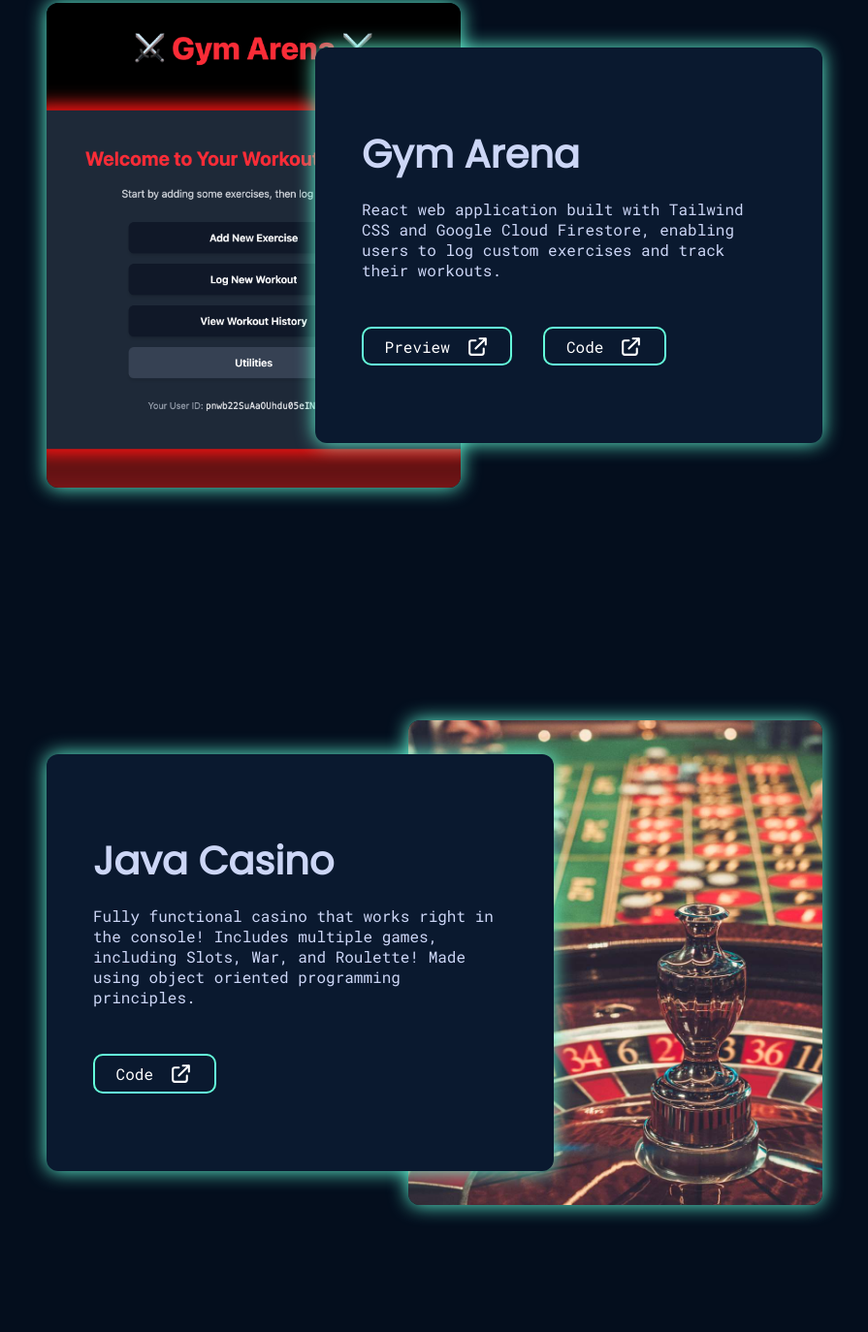
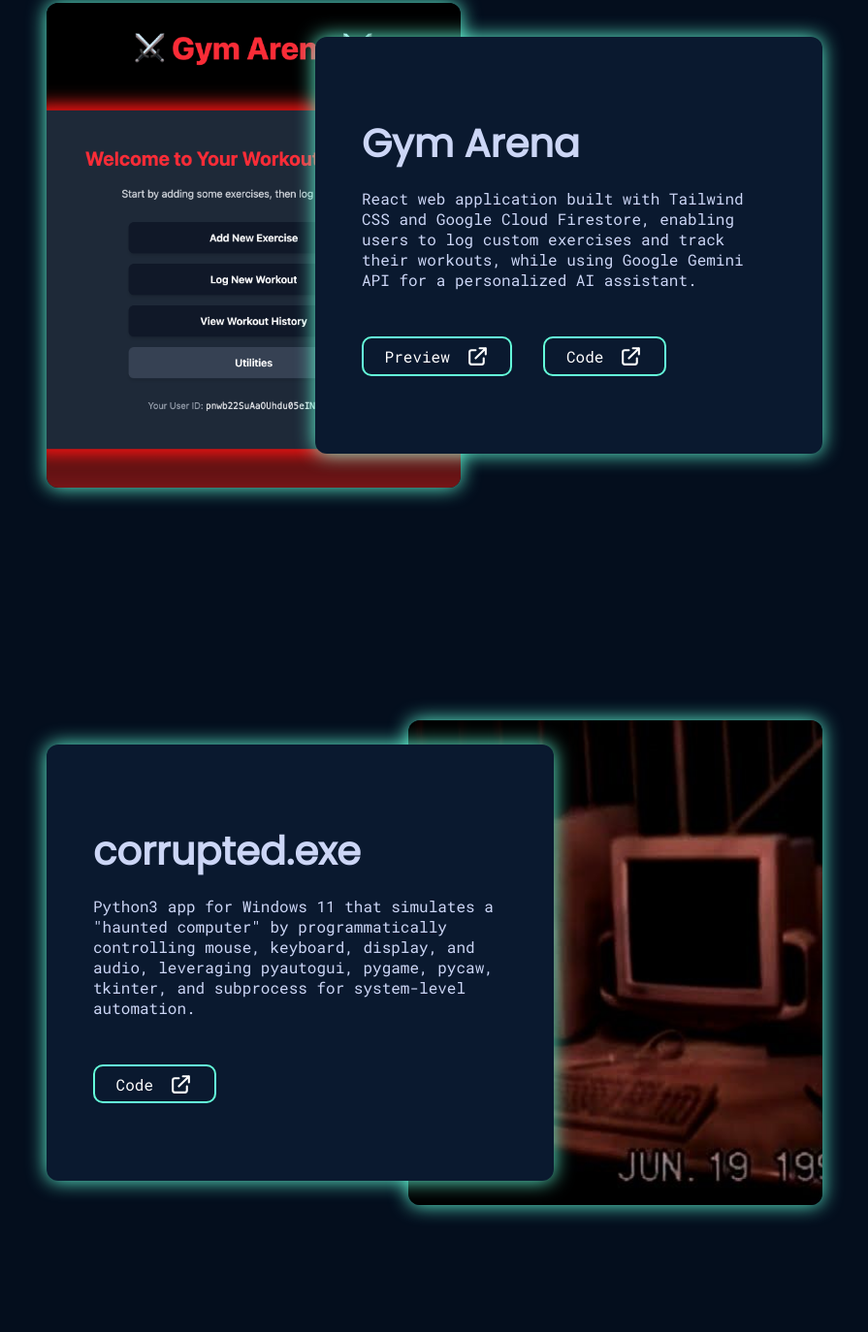
Before and after one commit to Tanishk-Modi/Portfolio-Website, a plain HTML site: page projects.html in a window 1280 px wide. Shown: the part 286-1660 px from the top of the page at 97% size, without its empty margins (192-1087 px from the left). Drawn offline with Linux system fonts and the light colour scheme.

Commit message:
updated projects section

```diff
--- a/projects.html
+++ b/projects.html
@@ -82,7 +82,7 @@
               </div>
               <div class="right">
                 <h2 class="project-title">Gym Arena</h2>
-                <p class="project-desc">React web application built with Tailwind CSS and Google Cloud Firestore, enabling users to log custom exercises and track their workouts.
+                <p class="project-desc">React web application built with Tailwind CSS and Google Cloud Firestore, enabling users to log custom exercises and track their workouts, while using Google Gemini API for a personalized AI assistant.
                 </p>
                 <div class="buttons">
                   <a href="https://workout-tracker-app-six.vercel.app/" target="_blank" class="primary-btn outline external-link"> <span>Preview</span>
@@ -92,6 +92,27 @@
                     </svg>
                   </a>
                   <a href="https://github.com/Tanishk-Modi/Workout-Tracker-App" target="_blank" class="primary-btn outline external-link"> <span>Code</span>
+                    <svg xmlns="http://www.w3.org/2000/svg" fill="none" viewBox="0 0 24 24" stroke="currentColor">
+                      <path stroke-linecap="round" stroke-linejoin="round" stroke-width="2"
+                        d="M10 6H6a2 2 0 00-2 2v10a2 2 0 002 2h10a2 2 0 002-2v-4M14 4h6m0 0v6m0-6L10 14" />
+                    </svg>
+                  </a>
+                </div>
+              </div>
+            </div>
+
+            <div class="item">
+              <div class="left">
+                <div class="img">
+                  <img src="images/corrupted.jpg" alt="Image of app">
+                </div>
+              </div>
+              <div class="right">
+                <h2 class="project-title">corrupted.exe</h2>
+                <p class="project-desc">Python3 app for Windows 11 that simulates a "haunted computer" by programmatically controlling mouse, keyboard, display, and audio, leveraging pyautogui, pygame, pycaw, tkinter, and subprocess for system-level automation.
+                </p>
+                <div class="buttons">
+                  <a href="https://github.com/Tanishk-Modi/HauntedPC" target="_blank" class="primary-btn outline external-link"> <span>Code</span>
                     <svg xmlns="http://www.w3.org/2000/svg" fill="none" viewBox="0 0 24 24" stroke="currentColor">
                       <path stroke-linecap="round" stroke-linejoin="round" stroke-width="2"
                         d="M10 6H6a2 2 0 00-2 2v10a2 2 0 002 2h10a2 2 0 002-2v-4M14 4h6m0 0v6m0-6L10 14" />
@@ -135,7 +156,13 @@
                 <p class="project-desc">A Java-based retro-style 3D maze game featuring raycasting visuals, real-time player movement, and a relentless woolly mammoth that stalks you through a procedural hell.
                 </p>
                 <div class="buttons">
-                  <a href="https://github.com/Tanishk-Modi/Workout-Tracker-App" target="_blank" class="primary-btn outline external-link"> <span>Code</span>
+                  <a href="https://www.youtube.com/watch?v=x7w1gzq9Fo8&ab_channel=TanishkModi" class="primary-btn outline external-link"> <span>Preview</span>
+                    <svg xmlns="http://www.w3.org/2000/svg" fill="none" viewBox="0 0 24 24" stroke="currentColor">
+                      <path stroke-linecap="round" stroke-linejoin="round" stroke-width="2"
+                        d="M10 6H6a2 2 0 00-2 2v10a2 2 0 002 2h10a2 2 0 002-2v-4M14 4h6m0 0v6m0-6L10 14" />
+                    </svg>
+                  </a>
+                  <a href="https://github.com/8tsmith11/mammoth-maze" target="_blank" class="primary-btn outline external-link"> <span>Code</span>
                     <svg xmlns="http://www.w3.org/2000/svg" fill="none" viewBox="0 0 24 24" stroke="currentColor">
                       <path stroke-linecap="round" stroke-linejoin="round" stroke-width="2"
                         d="M10 6H6a2 2 0 00-2 2v10a2 2 0 002 2h10a2 2 0 002-2v-4M14 4h6m0 0v6m0-6L10 14" />
```
Also changed, not shown: images/corrupted.jpg (added), 1 other file.
